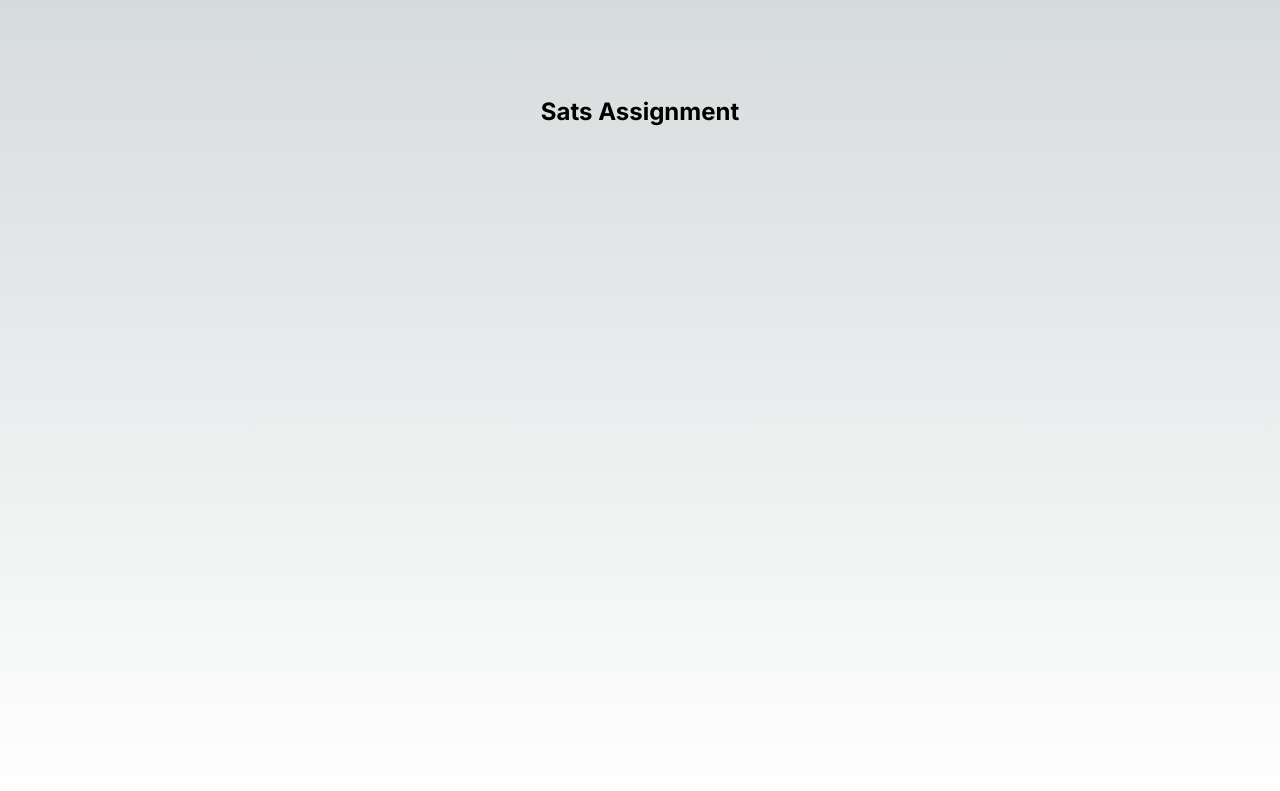
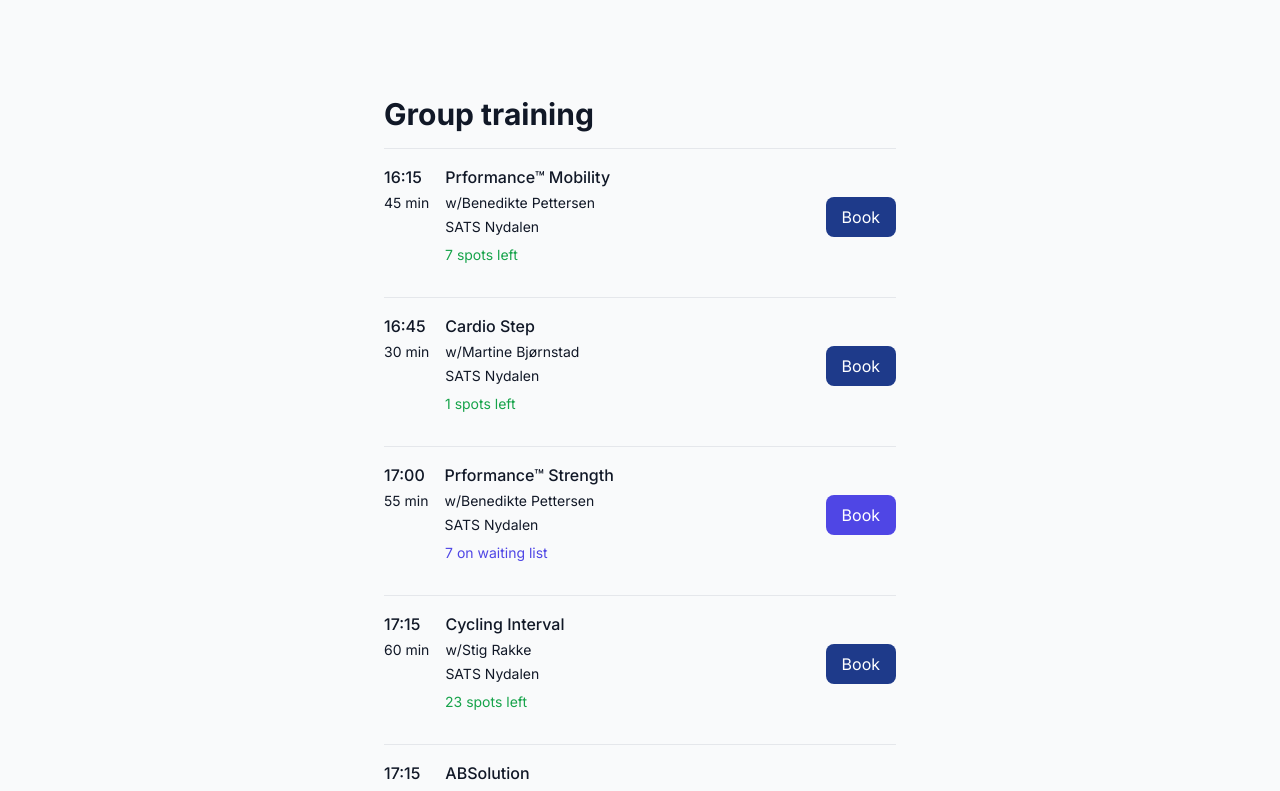
Before and after one commit to espennoreng/assignment-en-sats, a Next.js app: page / in a window 1280 px wide. Shown: the top 791 px of the page. Built offline with nearby package versions, Linux system fonts and the light colour scheme.

Commit message:
Added visibly data on home page

```diff
--- a/app/page.tsx
+++ b/app/page.tsx
@@ -10,8 +10,119 @@ export default function Home() {
   }, [])
 
   return (
-    <main className="flex min-h-screen flex-col items-center justify-between p-24">
-      <h1 className="text-2xl font-bold mb-6">Sats Assignment</h1>
+    <main className="flex min-h-screen flex-col items-center justify-between py-24 px-10 bg-gray-50">
+      <div className="max-w-lg w-full flex flex-col gap-4">
+        <h1 className="text-2xl md:text-3xl font-bold text-gray-900">
+          Group training
+        </h1>
+        <ol className="flex flex-col gap-4">
+          {sessions.map((session, index) => (
+            <li
+              key={index}
+              className="flex flex-col gap-2 border-t border-gray-200 py-4"
+            >
+              <div className="flex flex-row gap-4 w-full">
+                <div className="flex flex-col gap-1">
+                  <p className="text-sm md:text-base font-medium text-gray-900">
+                    {new Date(
+                      session.zonedStartTime.dateTime
+                    ).toLocaleTimeString('en-US', {
+                      hour: '2-digit',
+                      minute: '2-digit',
+                      hour12: false,
+                      timeZone: session.zonedStartTime.timeZone,
+                    })}
+                  </p>
+                  <p className="text-xs md:text-sm font-normal text-gray-900">
+                    {session.durationInMinutes} min
+                  </p>
+                </div>
+                <div className="flex flex-col gap-1">
+                  <p className="text-sm md:text-base font-medium text-gray-900">
+                    {session.name}
+                  </p>
+                  <p className="text-xs md:text-sm font-normal text-gray-900">
+                    w/{session.instructor}
+                  </p>
+                  <p className="text-xs md:text-sm font-normal text-gray-900">
+                    {session.clubName}
+                  </p>
+                </div>
+                <div className="flex-grow"></div>
+                <div className="flex flex-col justify-end">
+                  {session.bookingInfo.memberBookingInfo.bookingState ===
+                  'Booked' ? (
+                    <>
+                      {session.bookingInfo.memberBookingInfo
+                        .waitingListPosition &&
+                      session.bookingInfo.memberBookingInfo
+                        .waitingListPosition > 0 ? (
+                        <button className="bg-transparent border border-blue-900 text-blue-900 hover:bg-blue-900 hover:text-white font-base py-2 px-4 rounded-lg">
+                          Unbook
+                        </button>
+                      ) : (
+                        <button className="bg-transparent border border-indigo-600 text-indigo-600 hover:bg-indigo-600 hover:text-white font-base py-2 px-4 rounded-lg">
+                          Unbook
+                        </button>
+                      )}
+                    </>
+                  ) : (
+                    <>
+                      {session.bookingInfo.waitingListCount > 0 ? (
+                        <button className="bg-indigo-600 text-white hover:bg-indigo-500 font-base py-2 px-4 rounded-lg">
+                          Book
+                        </button>
+                      ) : (
+                        <button className="bg-blue-900 text-white hover:bg-blue-800 font-base py-2 px-4 rounded-lg">
+                          Book
+                        </button>
+                      )}
+                    </>
+                  )}
+                </div>
+              </div>
+              <div className="flex flex-row gap-4 w-full ml-[54px] md:ml-[61px]">
+                {session.bookingInfo.memberBookingInfo.bookingState ===
+                  'Booked' &&
+                session.bookingInfo.memberBookingInfo.waitingListPosition &&
+                session.bookingInfo.memberBookingInfo.waitingListPosition >
+                  0 ? (
+                  <div className="flex flex-col gap-1 justify-end">
+                    <p className="text-xs md:text-sm font-normal text-gray-900">
+                      Waiting list position:{' '}
+                      {
+                        session.bookingInfo.memberBookingInfo
+                          .waitingListPosition
+                      }
+                    </p>
+                  </div>
+                ) : (
+                  <>
+                    {session.bookingInfo.waitingListCount > 0 && (
+                      <div className="flex flex-col gap-1 justify-end">
+                        <p className="text-xs md:text-sm font-normal text-indigo-600">
+                          {session.bookingInfo.waitingListCount} on waiting list
+                        </p>
+                      </div>
+                    )}
+                  </>
+                )}
+                {session.bookingInfo.memberBookingInfo.bookingState ===
+                  'NotBooked' &&
+                  session.bookingInfo.waitingListCount === 0 && (
+                    <div className="flex flex-col gap-1 justify-end">
+                      <p className="text-xs md:text-sm font-normal text-green-600">
+                        {session.bookingInfo.capacity -
+                          session.bookingInfo.bookedCount}{' '}
+                        spots left
+                      </p>
+                    </div>
+                  )}
+              </div>
+            </li>
+          ))}
+        </ol>
+      </div>
     </main>
   )
 }
```
